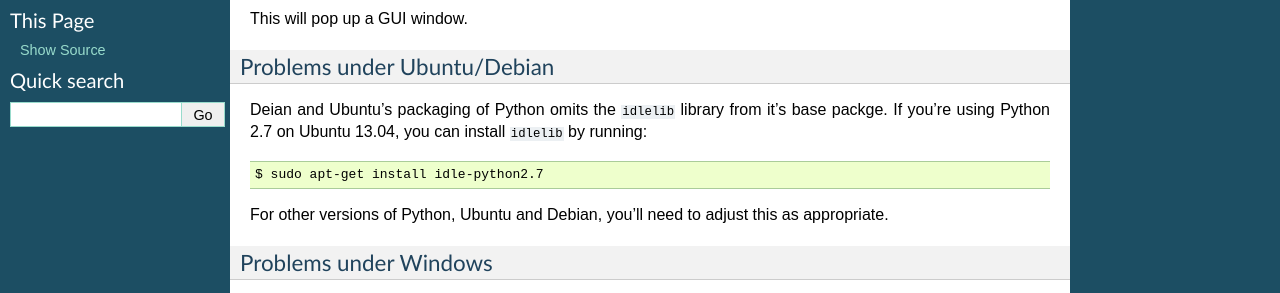
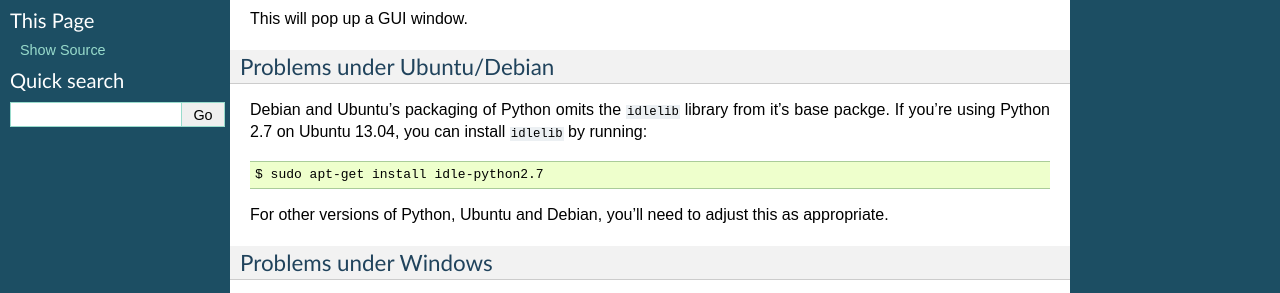
Before and after one commit to beeware/podium, a Sphinx documentation site: the page built from docs/index.rst, in a window 1280 px wide. Shown: the part 273-566 px from the top of the page. Built offline with Sphinx 7.4.7, drawn with Linux system fonts in a browser that asks for light colours; pages that are not in the unit, such as notebooks, are missing from menus.

```diff
--- a/docs/index.rst
+++ b/docs/index.rst
@@ -16,7 +16,7 @@ This will pop up a GUI window.
 Problems under Ubuntu/Debian
 ~~~~~~~~~~~~~~~~~~~~~~~~~~~~
 
-Deian and Ubuntu's packaging of Python omits the ``idlelib`` library from it's
+Debian and Ubuntu's packaging of Python omits the ``idlelib`` library from it's
 base packge. If you're using Python 2.7 on Ubuntu 13.04, you can install
 ``idlelib`` by running::
 
@@ -55,7 +55,7 @@ Podium is part of the `BeeWare suite`_. You can talk to the community through:
  * The `BeeWare Developers Mailing list`_, for discussing the development of new features in the BeeWare suite, and ideas for new tools for the suite.
 
 .. _BeeWare suite: http://pybee.org
-.. _Read The Docs: http://podium.readthedocs.org
+.. _Read The Docs: http://podium-app.readthedocs.org
 .. _@pybeeware on Twitter: https://twitter.com/pybeeware
 .. _BeeWare Users Mailing list: https://groups.google.com/forum/#!forum/beeware-users
 .. _BeeWare Developers Mailing list: https://groups.google.com/forum/#!forum/beeware-developers
```
